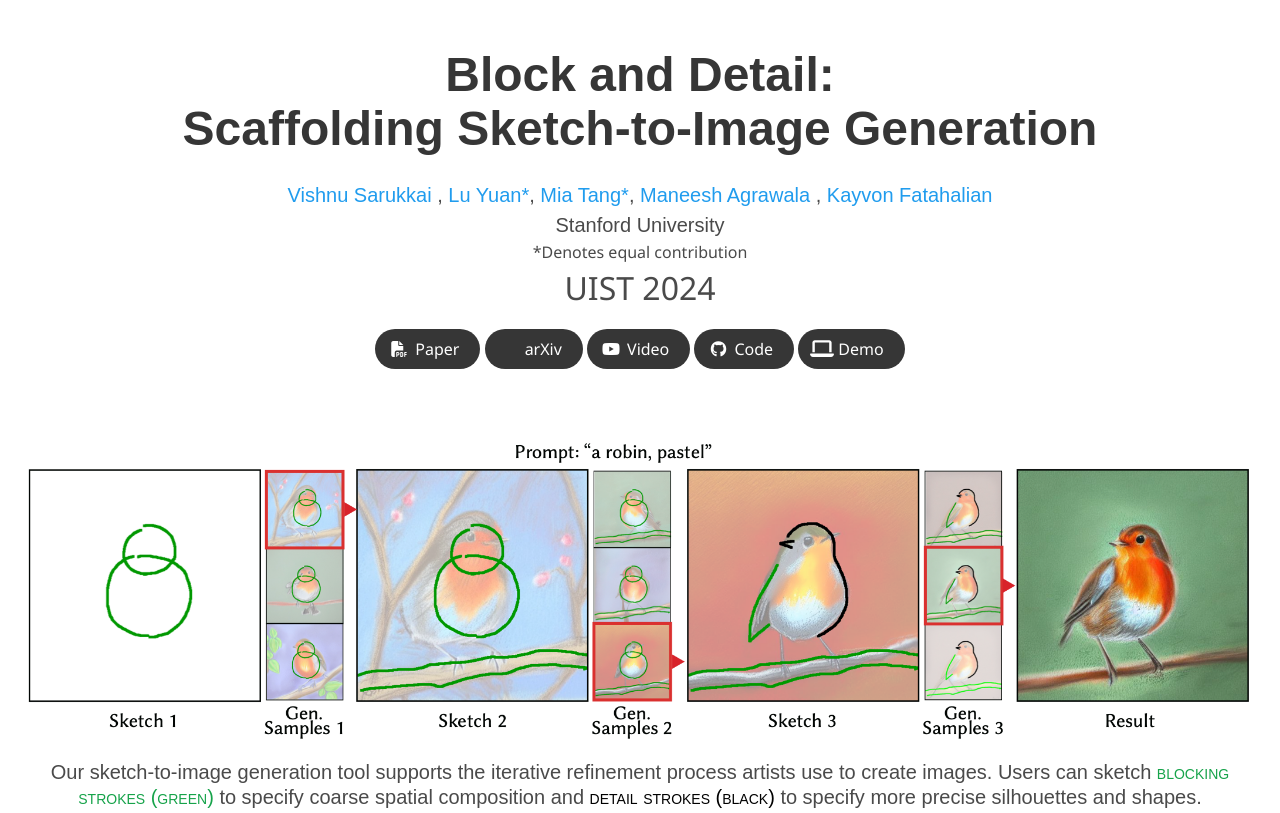
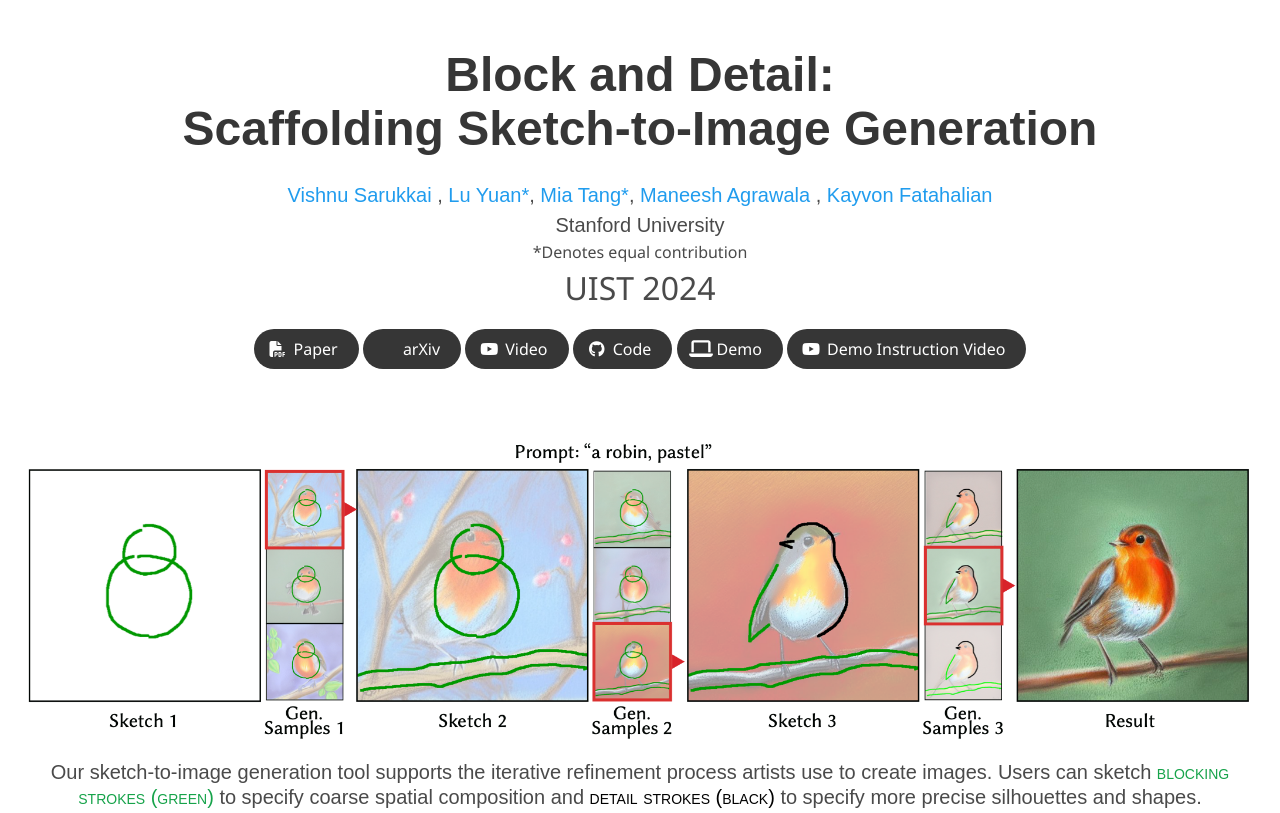
Before and after one commit to miatang13/BlockAndDetail, a plain HTML site: page index.html in a window 1280 px wide. Shown: the top 813 px of the page. Drawn offline with nearby package versions, Linux system fonts and the light colour scheme; some icons are missing; a web font is replaced by a local one.

Commit message:
Add demo video

```diff
--- a/index.html
+++ b/index.html
@@ -100,6 +100,7 @@
                     <span>Video</span>
                   </a>
                 </span>
+
                 <!-- Code Link. -->
                 <span class="link-block">
                   <a href="https://github.com/BlockDetail/Block-and-Detail" class="external-link button is-normal is-rounded is-dark" target="_blank">
@@ -118,6 +119,16 @@
                       </svg>
                     </span>
                     <span>Demo</span>
+                  </a>
+                </span>
+                <!-- Demo Video Link. -->
+                <span class="link-block">
+                  <a href="
+                  https://youtu.be/JGYlX9ULPww" class="external-link button is-normal is-rounded is-dark">
+                    <span class="icon">
+                      <i class="fab fa-youtube"></i>
+                    </span>
+                    <span>Demo Instruction Video</span>
                   </a>
                 </span>
               </div>
```
